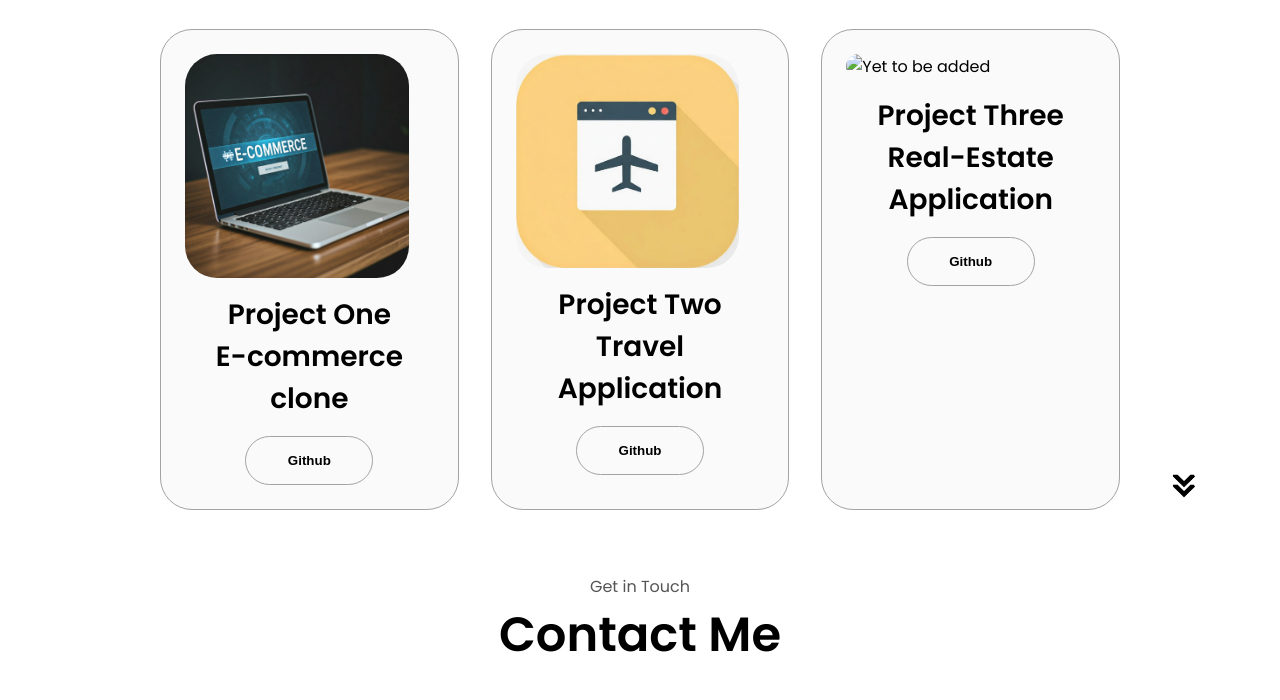
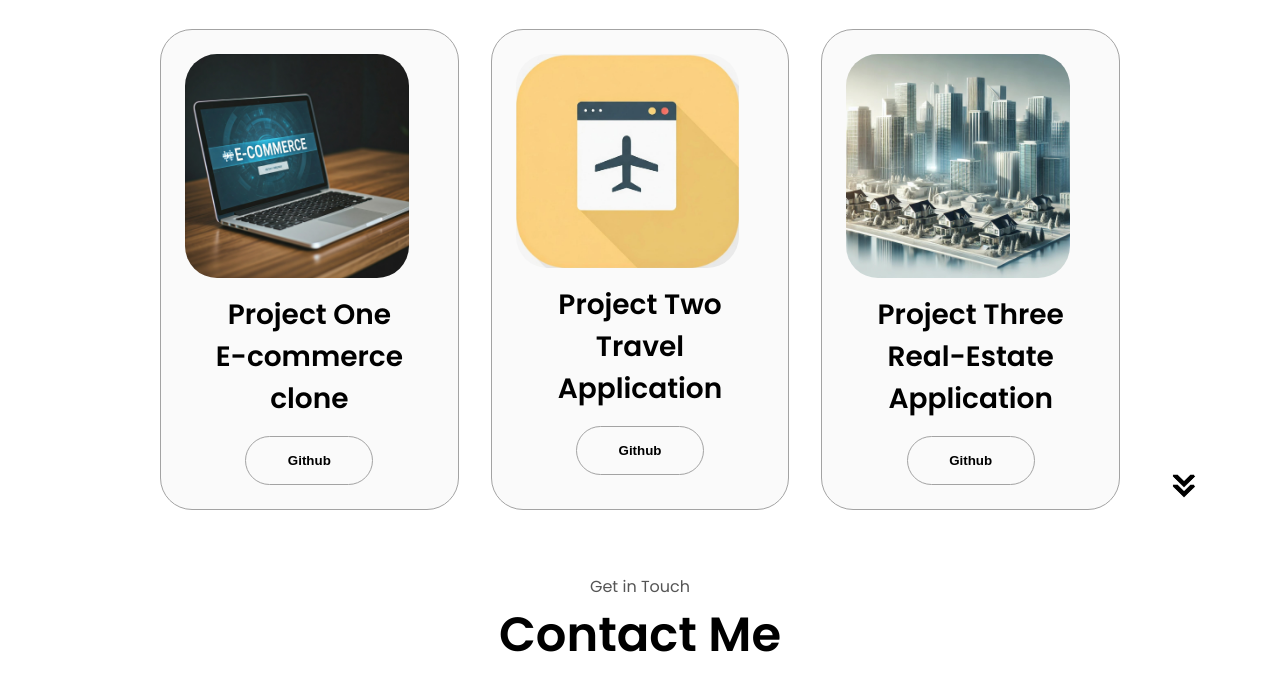
Before and after one commit to tanzil112/Portfolio, a plain HTML site: page index.html in a window 1280 px wide. Shown: the part 2564-3264 px from the top of the page. Drawn offline with Linux system fonts and the light colour scheme.

Commit message:
index.html

```diff
--- a/index.html
+++ b/index.html
@@ -292,8 +292,8 @@
           <div class="details-container color-container">
             <div class="article-container">
               <img
-                src="./assets/project-3.png"
-                alt="Yet to be added"
+                src="./assets/project-3.jpg"
+                alt="Project 3"
                 class="project-img"
               />
             </div>
```
